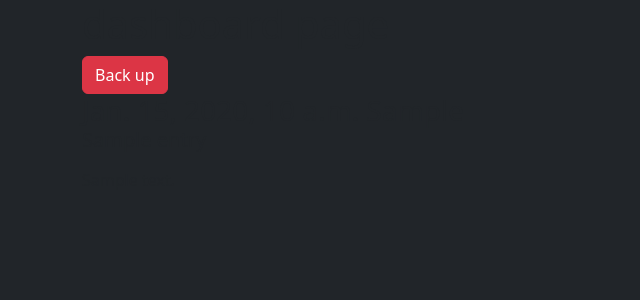
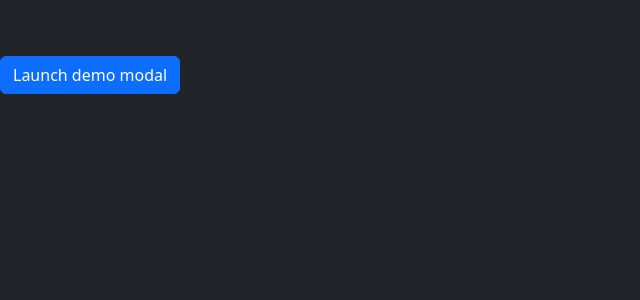
Before and after one commit to sprinzs123/journal, a Django app: template journal/story/templates/dashboard.html in a window 1280 px wide. Shown: the top 300 px of the page, without its empty margins (0-640 px from the left). Run offline with Django 3.2, Linux system fonts and the light colour scheme; the template is opened without the code that fills it: most values are stand-ins (such as "Sample title", 1, 10 or a date in 2020).

```diff
--- a/journal/journal/templates/index.html
+++ b/journal/journal/templates/index.html
@@ -5,13 +5,16 @@
     <link href="https://cdn.jsdelivr.net/npm/bootstrap@5.3.0-alpha1/dist/css/bootstrap.min.css" rel="stylesheet" integrity="sha384-GLhlTQ8iRABdZLl6O3oVMWSktQOp6b7In1Zl3/Jr59b6EGGoI1aFkw7cmDA6j6gD" crossorigin="anonymous">
     <link href="{% static 'css/main.css' %}" rel="stylesheet">
     <meta charset="UTF-8">
-    <title>Title</title>
+    <title>Journey</title>
 </head>
 <body class="bg-dark">
 
   {% block content %}
   {% endblock %}
 
+
 </body>
-<script src="https://cdn.jsdelivr.net/npm/bootstrap@5.3.0-alpha1/dist/js/bootstrap.bundle.min.js" integrity="sha384-w76AqPfDkMBDXo30jS1Sgez6pr3x5MlQ1ZAGC+nuZB+EYdgRZgiwxhTBTkF7CXvN" crossorigin="anonymous"></script>
+  <script src="https://code.jquery.com/jquery-3.3.1.slim.min.js" integrity="sha384-q8i/X+965DzO0rT7abK41JStQIAqVgRVzpbzo5smXKp4YfRvH+8abtTE1Pi6jizo" crossorigin="anonymous"></script>
+  <script src="https://cdn.jsdelivr.net/npm/popper.js@1.14.7/dist/umd/popper.min.js" integrity="sha384-UO2eT0CpHqdSJQ6hJty5KVphtPhzWj9WO1clHTMGa3JDZwrnQq4sF86dIHNDz0W1" crossorigin="anonymous"></script>
+  <script src="https://cdn.jsdelivr.net/npm/bootstrap@4.3.1/dist/js/bootstrap.min.js" integrity="sha384-JjSmVgyd0p3pXB1rRibZUAYoIIy6OrQ6VrjIEaFf/nJGzIxFDsf4x0xIM+B07jRM" crossorigin="anonymous"></script>
 </html>
--- a/journal/story/models.py
+++ b/journal/story/models.py
@@ -15,4 +15,8 @@ class Entry(models.Model):
     tags = models.TextField(max_length=50, blank=True)
 
     def __str__(self):
-        return f"{self.date_start.strftime('%m/%d/%Y')} {self.title} {self.day_of_week_start}"
+        # see if have event that lasted several days
+        if self.date_start == self.date_end:
+            return f"{self.date_start.strftime('%m %B %Y')} {self.title} {self.day_of_week_start}"
+        else:
+            return f"{self.date_start.strftime('%d')}-{self.date_end.strftime('%d %B %Y')} {self.title} {self.day_of_week_start}"
--- a/journal/story/templates/dashboard.html
+++ b/journal/story/templates/dashboard.html
@@ -1,15 +1,58 @@
-
 {% extends 'index.html' %}
 {% load static %}
 {% block content %}
+<!--
     <div class="container">
-
-    <h1>dashboard page</h1>
     <form method="POST" action="/">
         {% csrf_token %}
         <button class="btn btn-danger btn-submit" id='backup' value="backup">Back up</button>
         <input type="hidden" name="back_up" id="" placeholder="test">
     </form>
+-->
+    <!-- starting displaying all items  -->
+    <h1>dashboard page</h1>
+    <!-- modal start  -->
+
+<!-- Button trigger modal -->
+<button type="button" class="btn btn-primary" data-toggle="modal" data-target="#exampleModal">
+    Launch demo modal
+  </button>
+
+  <!-- Modal -->
+  <div class="modal fade " id="exampleModal" tabindex="-1" role="dialog" aria-labelledby="exampleModalLabel" aria-hidden="true">
+    <div class="modal-dialog modal-lg" role="document">
+      <div class="modal-content bg-dark">
+        <div class="modal-header">
+          <h5 class="modal-title" id="exampleModalLabel">Add entry</h5>
+        </div>
+        <div class="modal-body">
+            <div class="modal-input">
+                <div>Title</div>
+                <input type="text" placeholder="Title" name="title-submit" id="" class="mb-3">
+
+            </div>
+            <div class="modal-input">
+                <div>Start Date</div>
+                <input type="text" placeholder="date m-d-y" name="date-start" id="" class="mb-3">
+
+            </div>
+            <div class="modal-input">
+                <div>End Date</div>
+                <input type="text" placeholder="date m-d-y" name="date-end" id="" class="mb-3">
+
+            </div>
+            <textarea class="form-control mt-5" id="exampleFormControlTextarea1" rows="10"></textarea>        </div>
+        <div class="modal-footer">
+          <button type="button" class="btn btn-secondary" data-dismiss="modal">Close</button>
+          <button type="button" class="btn btn-primary" id="entry-submit">Save changes</button>
+        </div>
+      </div>
+    </div>
+  </div>
+
+
+      <!-- modal end  -->
+
 
     {% for entry in entries %}
     <div class="entry">
```
Lines whose indentation alone changed are shown as unchanged.
